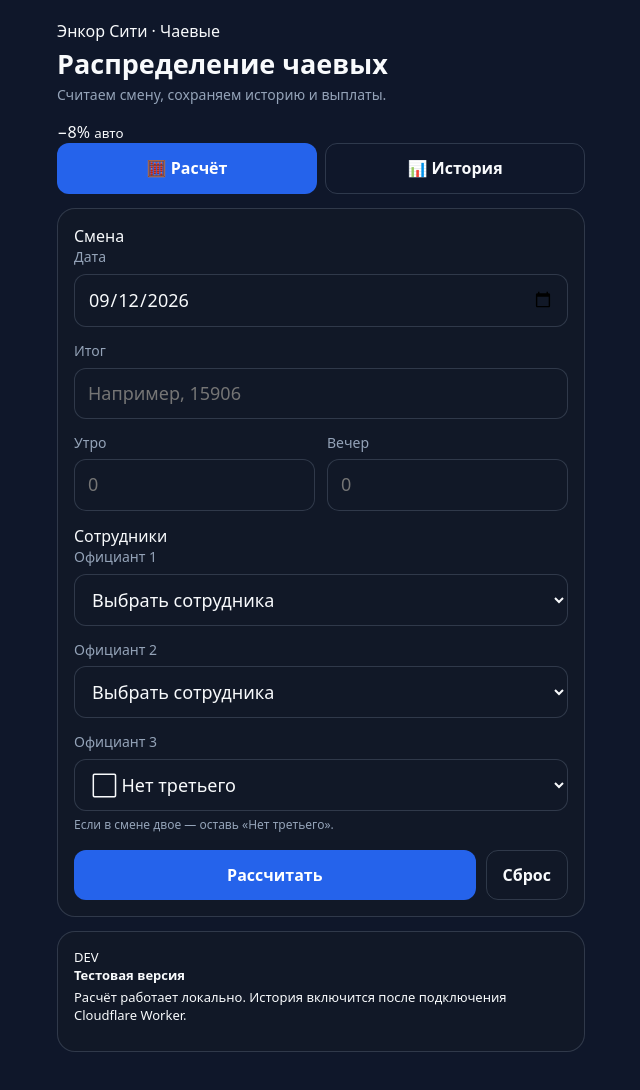
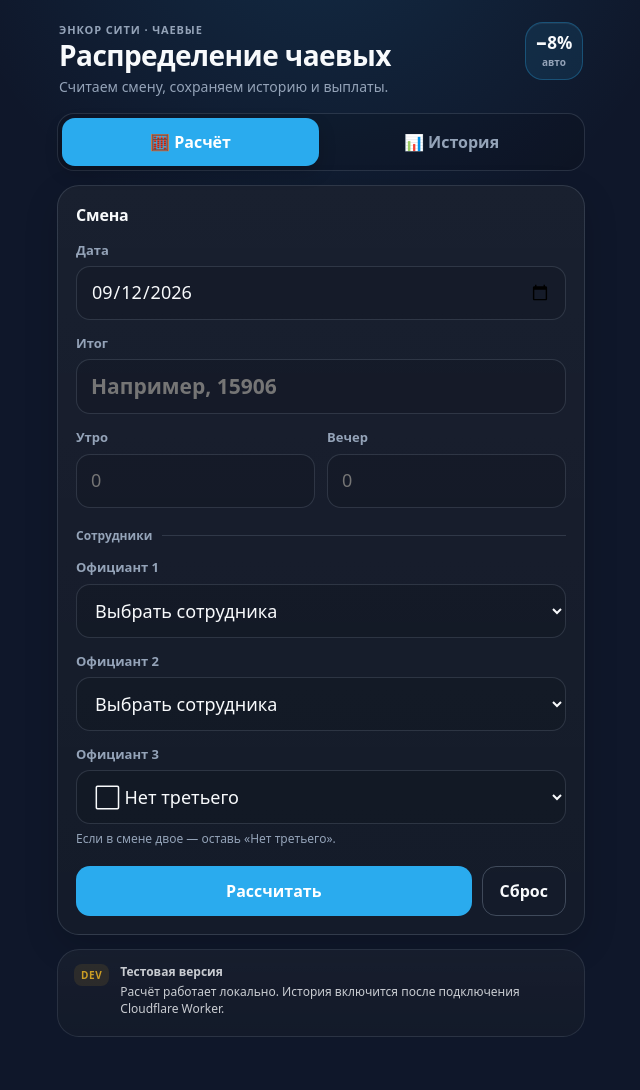
Before and after one commit to xobarman/tg-tips-calculator, a plain HTML site: page index.html in a window 1280 px wide. Shown: the whole page, without its empty margins (319-959 px from the left). Drawn offline with Linux system fonts and the light colour scheme.

Commit message:
style: refresh dev visual design

```diff
--- a/styles.css
+++ b/styles.css
@@ -3,49 +3,318 @@
   --card: var(--tg-theme-secondary-bg-color, #111827);
   --text: var(--tg-theme-text-color, #f8fafc);
   --muted: var(--tg-theme-hint-color, #94a3b8);
-  --button: var(--tg-theme-button-color, #2563eb);
-  --button-text: var(--tg-theme-button-text-color, #fff);
-  --border: rgba(148, 163, 184, .24);
-  --danger: #ef4444;
-  --ok: #22c55e;
+  --button: var(--tg-theme-button-color, #2aabee);
+  --button-text: var(--tg-theme-button-text-color, #ffffff);
+  --surface-soft: rgba(255, 255, 255, .035);
+  --surface-strong: rgba(255, 255, 255, .055);
+  --border: rgba(148, 163, 184, .20);
+  --border-strong: rgba(148, 163, 184, .34);
+  --danger: #fb7185;
+  --ok: #34d399;
+  --shadow: 0 12px 34px rgba(0, 0, 0, .16);
 }
+
 * { box-sizing: border-box; }
-body { margin: 0; min-height: 100vh; background: var(--bg); color: var(--text); font: 16px/1.4 system-ui, -apple-system, BlinkMacSystemFont, "Segoe UI", sans-serif; }
-.wrap { width: min(100%, 560px); margin: 0 auto; padding: 20px 16px max(28px, env(safe-area-inset-bottom)); }
-h1 { margin: 6px 0; font-size: 27px; line-height: 1.15; }
-h2 { margin: 0 0 10px; font-size: 19px; }
+
+body {
+  margin: 0;
+  min-height: 100vh;
+  background:
+    radial-gradient(circle at 50% -120px, rgba(42, 171, 238, .14), transparent 380px),
+    var(--bg);
+  color: var(--text);
+  font: 16px/1.4 system-ui, -apple-system, BlinkMacSystemFont, "Segoe UI", sans-serif;
+}
+
+.wrap {
+  width: min(100%, 560px);
+  margin: 0 auto;
+  padding: 18px 16px max(30px, env(safe-area-inset-bottom));
+}
+
+.app-header {
+  display: flex;
+  align-items: flex-start;
+  justify-content: space-between;
+  gap: 16px;
+  padding: 4px 2px 16px;
+}
+
+h1 {
+  margin: 3px 0 6px;
+  font-size: 28px;
+  line-height: 1.1;
+  letter-spacing: -.02em;
+}
+
+h2 { margin: 3px 0 12px; font-size: 21px; letter-spacing: -.01em; }
+
+.eyebrow {
+  color: var(--muted);
+  font-size: 11px;
+  font-weight: 800;
+  letter-spacing: .08em;
+  text-transform: uppercase;
+}
+
 .subtitle, .hint, .status { color: var(--muted); }
-.subtitle { margin: 0 0 16px; font-size: 14px; }
-.card { background: var(--card); border: 1px solid var(--border); border-radius: 18px; padding: 16px; margin-bottom: 14px; }
-.tabs { display: grid; grid-template-columns: 1fr 1fr; gap: 8px; margin-bottom: 14px; }
-.tab { background: transparent; color: var(--text); border: 1px solid var(--border); }
-.tab.active { background: var(--button); color: var(--button-text); border-color: transparent; }
+.subtitle { margin: 0; font-size: 14px; }
+
+.commission-badge {
+  flex: 0 0 auto;
+  width: 58px;
+  height: 58px;
+  display: grid;
+  place-content: center;
+  text-align: center;
+  border: 1px solid rgba(42, 171, 238, .30);
+  border-radius: 18px;
+  background: rgba(42, 171, 238, .10);
+  box-shadow: inset 0 1px rgba(255, 255, 255, .06);
+}
+
+.commission-badge span { font-size: 17px; font-weight: 900; line-height: 1; }
+.commission-badge small { margin-top: 4px; color: var(--muted); font-size: 10px; font-weight: 700; }
+
+.card {
+  background: linear-gradient(180deg, var(--surface-soft), rgba(255,255,255,.012)), var(--card);
+  border: 1px solid var(--border);
+  border-radius: 22px;
+  padding: 18px;
+  margin-bottom: 14px;
+  box-shadow: var(--shadow);
+}
+
+.tabs {
+  display: grid;
+  grid-template-columns: 1fr 1fr;
+  gap: 4px;
+  padding: 4px;
+  margin-bottom: 14px;
+  border: 1px solid var(--border);
+  border-radius: 17px;
+  background: rgba(0, 0, 0, .12);
+}
+
+.tab {
+  min-height: 48px;
+  background: transparent;
+  color: var(--muted);
+  border: 0;
+  border-radius: 13px;
+  box-shadow: none;
+}
+
+.tab.active {
+  background: var(--button);
+  color: var(--button-text);
+  box-shadow: 0 7px 18px rgba(0, 0, 0, .16);
+}
+
+.monthly-card {
+  overflow: hidden;
+  position: relative;
+  border-color: rgba(42, 171, 238, .28);
+  background:
+    radial-gradient(circle at 100% 0, rgba(42, 171, 238, .17), transparent 210px),
+    linear-gradient(180deg, rgba(42, 171, 238, .07), rgba(255,255,255,.01)),
+    var(--card);
+}
+
+.monthly-head {
+  display: flex;
+  align-items: flex-start;
+  justify-content: space-between;
+  gap: 12px;
+}
+
+.monthly-label { margin-top: 3px; color: var(--text); font-size: 15px; font-weight: 700; }
+.monthly-total { margin-top: 14px; font-size: 34px; line-height: 1; font-weight: 900; letter-spacing: -.035em; }
+.monthly-caption { margin-top: 8px; color: var(--muted); font-size: 12px; }
+
+.live-dot {
+  width: 9px;
+  height: 9px;
+  margin-top: 4px;
+  border-radius: 50%;
+  background: var(--ok);
+  box-shadow: 0 0 0 5px rgba(52, 211, 153, .10);
+}
+
+.monthly-people {
+  display: grid;
+  gap: 7px;
+  margin-top: 15px;
+}
+
+.monthly-person {
+  display: flex;
+  justify-content: space-between;
+  gap: 14px;
+  padding-top: 8px;
+  border-top: 1px solid var(--border);
+  font-size: 13px;
+}
+.monthly-person span { color: var(--muted); }
+.monthly-person b { white-space: nowrap; }
+
+.section-title {
+  margin-bottom: 14px;
+  font-size: 16px;
+  font-weight: 850;
+  letter-spacing: -.01em;
+}
+
 .field { margin-bottom: 14px; }
-label { display: block; margin-bottom: 7px; font-size: 14px; color: var(--muted); }
-input, select { width: 100%; border: 1px solid var(--border); border-radius: 12px; padding: 12px 13px; background: var(--card); color: var(--text); font: inherit; font-size: 18px; outline: none; }
-input:focus, select:focus { border-color: var(--button); }
+.field:last-child { margin-bottom: 0; }
+
+label {
+  display: block;
+  margin-bottom: 7px;
+  font-size: 13px;
+  font-weight: 650;
+  color: var(--muted);
+}
+
+input, select {
+  width: 100%;
+  min-height: 54px;
+  border: 1px solid var(--border);
+  border-radius: 14px;
+  padding: 12px 14px;
+  background: rgba(0, 0, 0, .10);
+  color: var(--text);
+  font: inherit;
+  font-size: 18px;
+  outline: none;
+  transition: border-color .18s ease, box-shadow .18s ease, background .18s ease;
+}
+
+input:focus, select:focus {
+  border-color: var(--button);
+  background: rgba(42, 171, 238, .045);
+  box-shadow: 0 0 0 3px rgba(42, 171, 238, .12);
+}
+
+.total-field input { font-size: 21px; font-weight: 760; }
+
 .row { display: grid; grid-template-columns: 1fr 1fr; gap: 12px; }
-.actions { display: grid; grid-template-columns: 1fr auto; gap: 10px; margin-top: 16px; }
-button { border: 0; border-radius: 12px; padding: 13px 16px; background: var(--button); color: var(--button-text); font: inherit; font-weight: 700; cursor: pointer; }
-button.secondary { background: transparent; color: var(--text); border: 1px solid var(--border); font-weight: 600; }
-button:disabled { opacity: .5; cursor: default; }
-.hint { font-size: 12px; margin-top: 6px; }
+
+.staff-divider {
+  display: flex;
+  align-items: center;
+  gap: 10px;
+  margin: 6px 0 14px;
+  color: var(--muted);
+  font-size: 12px;
+  font-weight: 750;
+}
+.staff-divider::after { content: ""; height: 1px; flex: 1; background: var(--border); }
+
+.actions {
+  display: grid;
+  grid-template-columns: 1fr auto;
+  gap: 10px;
+  margin-top: 18px;
+}
+
+button {
+  min-height: 50px;
+  border: 0;
+  border-radius: 14px;
+  padding: 13px 17px;
+  background: var(--button);
+  color: var(--button-text);
+  font: inherit;
+  font-weight: 800;
+  cursor: pointer;
+  transition: transform .12s ease, opacity .12s ease, filter .12s ease;
+}
+
+button:active { transform: scale(.985); }
+button.secondary { background: transparent; color: var(--text); border: 1px solid var(--border-strong); font-weight: 700; }
+button:disabled { opacity: .47; cursor: default; transform: none; }
+.compact-button { min-height: 46px; padding-inline: 18px; }
+
+.hint { font-size: 12px; margin-top: 7px; }
 .error { display: none; margin-top: 12px; color: var(--danger); font-size: 14px; }
 .results { display: none; }
-.result-line, .summary-line { display: flex; justify-content: space-between; align-items: baseline; gap: 16px; padding: 12px 0; border-bottom: 1px solid var(--border); }
+
+.result-line, .summary-line {
+  display: flex;
+  justify-content: space-between;
+  align-items: baseline;
+  gap: 16px;
+  padding: 13px 0;
+  border-bottom: 1px solid var(--border);
+}
 .result-line:last-child, .summary-line:last-child { border-bottom: 0; }
 .name { color: var(--muted); }
-.amount { font-size: 21px; font-weight: 800; white-space: nowrap; }
-.details { margin-top: 8px; padding-top: 12px; border-top: 1px solid var(--border); color: var(--muted); font-size: 13px; }
-.details div { margin: 5px 0; }
-.sum-check { color: var(--ok); font-weight: 700; }
-.save-button { width: 100%; margin-top: 14px; }
+.amount { font-size: 23px; font-weight: 900; white-space: nowrap; letter-spacing: -.02em; }
+
+.details {
+  margin-top: 9px;
+  padding-top: 13px;
+  border-top: 1px solid var(--border);
+  color: var(--muted);
+  font-size: 13px;
+}
+.details div { display: flex; justify-content: space-between; gap: 12px; margin: 7px 0; }
+.details b, .details strong { white-space: nowrap; }
+.sum-check { color: var(--ok); font-weight: 800; }
+.save-button { width: 100%; margin-top: 15px; }
 .status { margin-top: 10px; font-size: 13px; }
 .status.ok { color: var(--ok); }
 .status.bad { color: var(--danger); }
-.period-buttons { display: grid; grid-template-columns: 1fr 1fr; gap: 8px; margin-bottom: 14px; }
-.history-card h3 { margin: 0 0 8px; font-size: 17px; }
-.history-meta { color: var(--muted); font-size: 12px; margin-bottom: 8px; }
-.dev-notice { font-size: 13px; }
-.dev-notice b { display: block; margin-bottom: 4px; }
-@media (max-width: 420px) { .row, .period-buttons { grid-template-columns: 1fr; } h1 { font-size: 24px; } }
+
+.period-buttons {
+  display: grid;
+  grid-template-columns: repeat(3, 1fr);
+  gap: 7px;
+  margin-bottom: 14px;
+}
+.period-buttons button { min-height: 44px; padding: 10px 9px; font-size: 12px; }
+
+.summary-card {
+  border-color: rgba(52, 211, 153, .22);
+  background:
+    radial-gradient(circle at 100% 0, rgba(52, 211, 153, .09), transparent 190px),
+    var(--card);
+}
+.summary-line b { font-size: 16px; }
+
+.history-card { padding: 16px 18px; }
+.history-card h3 { margin: 0 0 6px; font-size: 16px; }
+.history-meta { color: var(--muted); font-size: 11px; margin-bottom: 6px; }
+.history-card .result-line { padding: 10px 0; }
+
+.dev-notice {
+  display: flex;
+  align-items: flex-start;
+  gap: 11px;
+  padding: 14px 16px;
+  font-size: 12px;
+  box-shadow: none;
+  opacity: .80;
+}
+.dev-notice b { display: block; margin-bottom: 3px; }
+.dev-badge {
+  flex: 0 0 auto;
+  padding: 4px 7px;
+  border-radius: 8px;
+  background: rgba(251, 191, 36, .12);
+  color: #fbbf24;
+  font-size: 10px;
+  font-weight: 900;
+  letter-spacing: .06em;
+}
+.dev-notice .status { margin-top: 5px; }
+
+@media (max-width: 420px) {
+  .wrap { padding-inline: 14px; }
+  h1 { font-size: 25px; }
+  .commission-badge { width: 54px; height: 54px; border-radius: 16px; }
+  .row { grid-template-columns: 1fr; }
+  .period-buttons { grid-template-columns: 1fr; }
+  .monthly-total { font-size: 31px; }
+}
```
